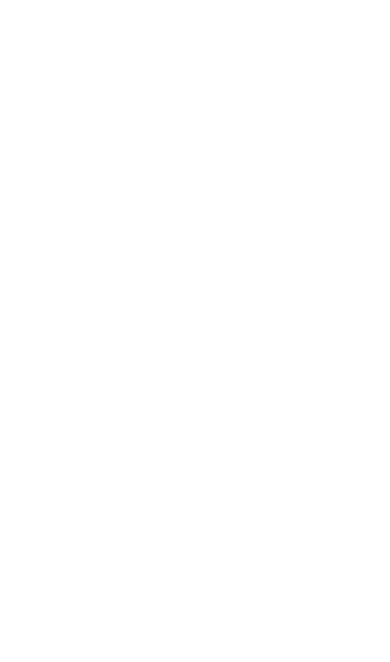
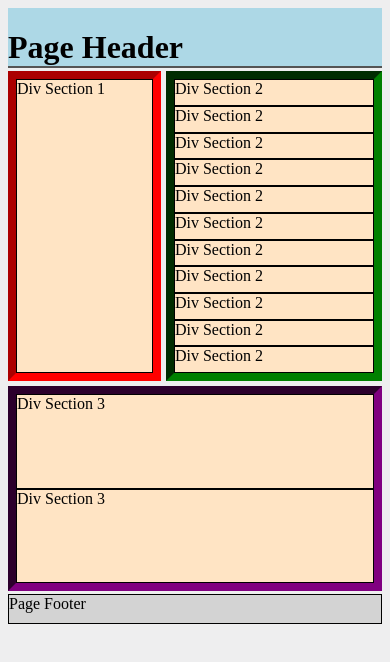
Before and after one commit to SallyMstar/foundation, a plain HTML site: page index.html in a window 390 px wide. Drawn offline with nearby package versions, Linux system fonts and the light colour scheme.

Commit message:
Added responsive grid layout functionality

```diff
--- a/css/app.css
+++ b/css/app.css
@@ -1 +1,75 @@
 /* CSS starter page for new projects */
+
+* {
+	box-sizing: border-box;
+	display: grid;
+}
+
+title {
+	display: none;
+}
+
+body {
+    display: grid;
+    grid-template-areas: "header"
+                          "container"
+                          "footer";
+    grid-template-columns: 1fr;
+    background-color: #eeeeef;
+    max-width: 100%;
+    height: 100%;
+}
+
+/* Header Elements */
+#header {
+     grid-area: "header";
+/*     position: fixed;
+*/     width: 100%;
+     height: 60px;
+     top: 0;
+     left: 0;
+     background-color: lightblue;
+     border-bottom: 2px inset black;
+/*     z-index: 2;
+*/}
+
+#container {
+	display: grid;
+	grid-template-columns: repeat(12, 1fr );
+    grid-auto-rows: 100px;
+	grid-gap: 5px;
+    background-color: #eeeeef;
+    width: 100%;
+}
+
+.section1 {
+	border: 8px inset red;
+	grid-column: span 5;
+	grid-row: span 3;
+}
+
+.section2 {
+	border: 8px inset green;
+	grid-column: span 7;
+	grid-row: span 3;
+}
+
+.section3 {
+	border: 8px inset purple;
+	grid-column: 1/13;
+	grid-row: 4/6;
+}
+
+.item {
+	background-color: bisque;
+	border: 1px solid black;
+}
+
+#footer {
+	grid-area: "footer";
+	width: 100%;
+	height: 30px;
+	background-color: lightgray;
+	border: 1px solid black;
+
+}
--- a/index.html
+++ b/index.html
@@ -8,6 +8,66 @@
     <link rel="stylesheet" href="css/app.css">
 </head>
 <body>
+	<div id = "header">
+		<h1>
+			Page Header
+		</h1>
+	</div>
+		<div id = "container">
+<!-- -------------- Delete the Content & build with js -------------------
+ -->		<div class = "section1">
+				<div class = "item">
+					Div Section 1
+				</div>
+			</div>
+			<div class = "section2">
+				<div class = "item">
+					Div Section 2
+				</div>
+				<div class = "item">
+					Div Section 2
+				</div>
+				<div class = "item">
+					Div Section 2
+				</div>
+				<div class = "item">
+					Div Section 2
+				</div>
+				<div class = "item">
+					Div Section 2
+				</div>
+				<div class = "item">
+					Div Section 2
+				</div>
+				<div class = "item">
+					Div Section 2
+				</div>
+				<div class = "item">
+					Div Section 2
+				</div>
+				<div class = "item">
+					Div Section 2
+				</div>
+				<div class = "item">
+					Div Section 2
+				</div>
+				<div class = "item">
+					Div Section 2
+				</div>
+			</div>
+		<div class = "section3">
+				<div class = "item">
+					Div Section 3
+				</div>
+				<div class = "item">
+					Div Section 3
+				</div>
+		</div>
+<!--   ---------------------  End of Container Content ----------------
+ -->		</div>
+	<div id = "footer">
+		Page Footer
+	</div>
 
     <script src="http://ajax.googleapis.com/ajax/libs/jquery/2.1.1/jquery.min.js"></script>
     <script src="js/app.js"></script>
```
